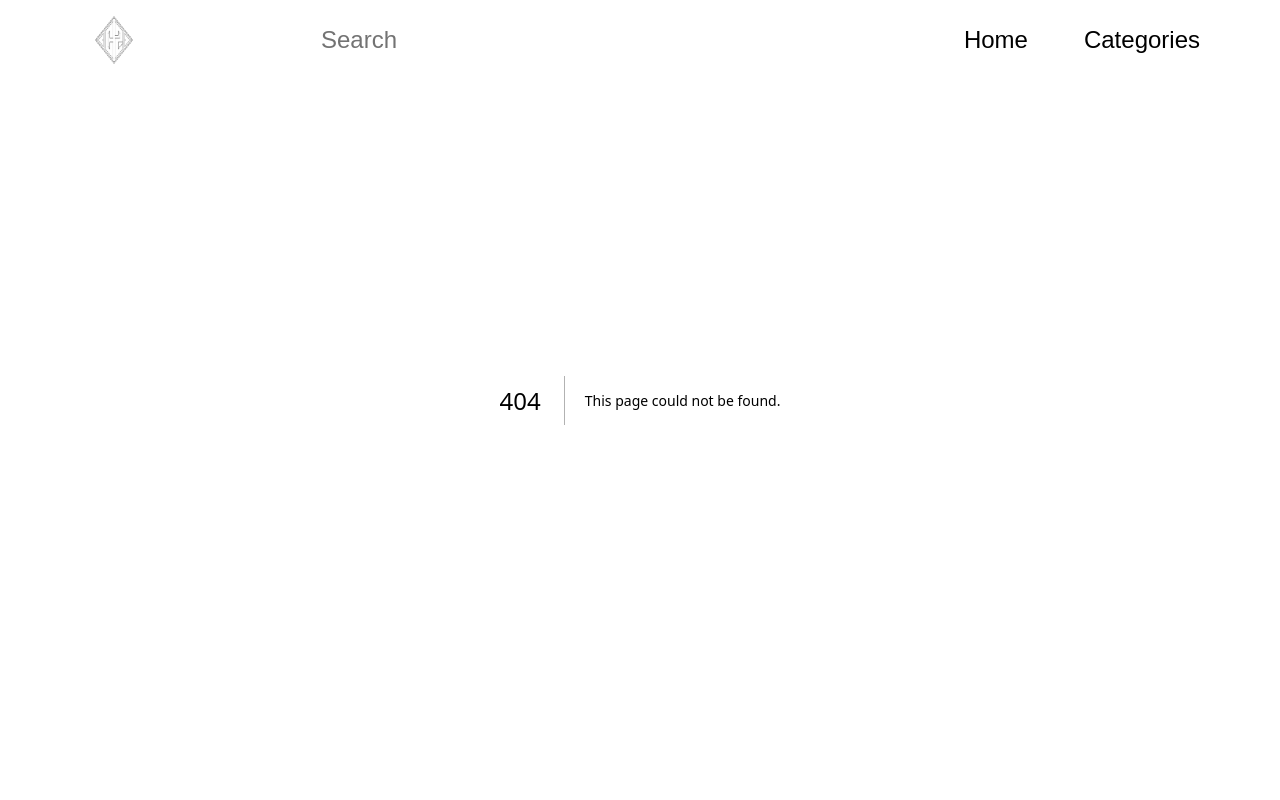
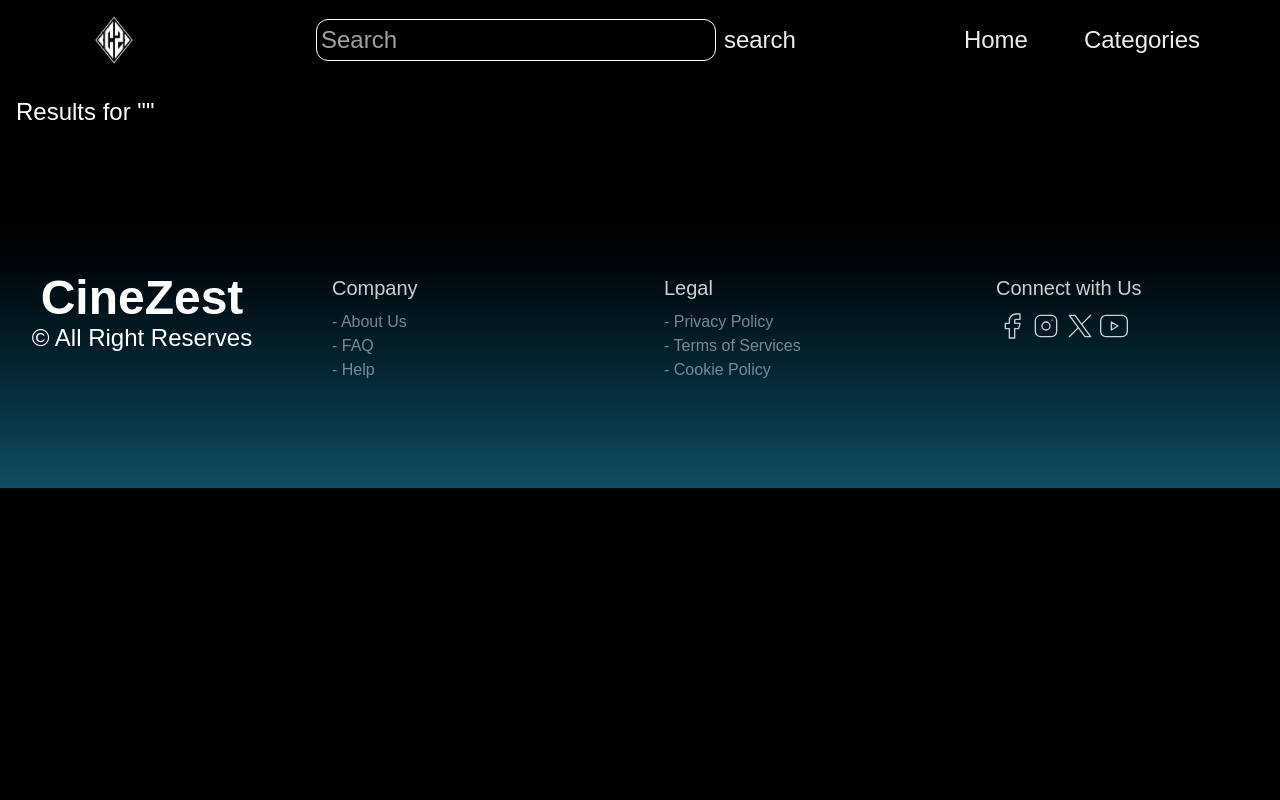
Before and after one commit to SagarDevX/CineZest---A-movie-App, a Next.js app: page /search in a window 1280 px wide. Before the commit this address had no page. Shown: the top 800 px of the page. Built offline with nearby package versions, Linux system fonts and the light colour scheme.

Commit message:
make searchbar working

```diff
--- /dev/null
+++ b/app/search/page.tsx
@@ -0,0 +1,90 @@
+'use client';
+import Card from "@/components/card";
+
+import { useSearchParams } from "next/navigation";
+import { useEffect, useState } from "react";
+
+type Movie = {
+  id: number;
+  name: string;
+  poster_path: string | null;
+  vote_average: string;
+};
+
+export default function SearchPage() {
+  const searchParams = useSearchParams();
+  const query = searchParams.get("query") || "";
+
+  const [movies, setMovies] = useState<Movie[]>([]);
+  const [loading, setLoading] = useState(false);
+
+  useEffect(() => {
+    const fetchData = async () => {
+      if (!query) return;
+
+      setLoading(true);
+
+      try {
+        const url = `https://movie-proxy-omega.vercel.app/api/movies?endpoint=search/tv&query=${encodeURIComponent(query)}`;
+        const res = await fetch(url);
+        const data = await res.json();
+
+        const filtered = (data.results || []).filter(
+          (m: Movie) => m.poster_path
+        );
+
+        setMovies(filtered);
+      } catch (err) {
+        console.error(err);
+        setMovies([]);
+      } finally {
+        setLoading(false);
+      }
+    };
+
+    fetchData();
+  }, [query]);
+
+  return (
+    <div className=" pt-24 p-4 text-white">
+      <h1 className="text-2xl mb-6">
+        Results for "<span className="text-blue-400">{query}</span>"
+      </h1>
+
+      {loading && (
+        <div className="text-center text-neutral-400">Loading...</div>
+      )}
+
+      {!loading && movies.length === 0 && query && (
+        <div className="text-center text-neutral-400">
+          No results found with images for "{query}"
+        </div>
+      )}
+
+       <div className="max-w-fit flex flex-wrap justify-center items-center gap-2">
+        {movies.map((mov, idx) => (
+          <div
+
+            key={`${mov.id}-${idx}`}
+            className='w-28 md:w-34 lg:w-50 group relative cursor-pointer'>
+            <div>
+              <Card
+                src={`https://image.tmdb.org/t/p/w500${mov.poster_path}`}
+                alt="MovPoster"
+                width={300}
+                height={1000}
+              />
+            </div>
+
+            <div className="absolute inset-0 rounded-xl opacity-0 group-hover:opacity-100 bg-linear-to-b from-transparent to-black" />
+
+            <div className="absolute bottom-3 text-left px-2 w-full opacity-0 group-hover:opacity-100 rounded-xl">
+              <h1 className="text-[12px] md:text-xl font-semibold line-clamp-2 text-white">{mov.name}</h1>
+              <span className="font-medium text-[10px] md:text-base">⭐ {mov.vote_average}</span>
+            </div>
+          </div>
+        ))}
+      </div>
+    </div>
+  );
+}
--- a/components/Footer.tsx
+++ b/components/Footer.tsx
@@ -24,7 +24,7 @@ const Footer = () => {
                     </div>
                 </div>
                 <div className='flex flex-col gap-2 opacity-80 items-center md:items-start '>
-                    <h1>Connect with Us</h1>
+                    <h1 className='text-center'>Connect with Us</h1>
                     <div className='grid grid-cols-2 w-32  gap-0 md:grid-cols-4 md:gap-2 text-4xl'>
                         <IconBrandFacebook stroke={1} className='hover:bg-[#0866FF] size-8 rounded transition-all duration-200' />
                         <IconBrandInstagram stroke={1} className='hover:bg-[#ff0090] size-8 rounded transition-all duration-200' />
--- a/components/Navbar.tsx
+++ b/components/Navbar.tsx
@@ -3,17 +3,26 @@ import { motion, useMotionTemplate, useTransform, AnimatePresence } from "motion
 import Image from 'next/image'
 import Link from 'next/link'
 import { useScroll } from "motion/react";
-import { useState } from "react";
+import { useEffect, useState } from "react";
 import { IconMenu2, IconX } from "@tabler/icons-react";
+import { useRouter } from "next/navigation";
+
+type Suggestion = {
+  id: number;
+  name: string;
+  poster_path: string | null;
+};
+
 
 const Navbar = () => {
   const [isOpen, setIsOpen] = useState(false);
   const [catOpen, SetcatOpen] = useState(false)
+  const [query, setQuery] = useState('')
 
-  const preventRefresh = (e: React.SubmitEvent) => {
-    e.preventDefault()
-  }
+  const [suggestions, setSuggestions] = useState<Suggestion[]>([]);
+  const [showSuggestions, setShowSuggestions] = useState(false);
 
+  const router = useRouter()
   const { scrollYProgress } = useScroll()
   const blur = useTransform(scrollYProgress, [0, 0.1], [0, 20])
 
@@ -26,6 +35,29 @@ const Navbar = () => {
     { name: "Sci-fi", href: "/category/sci-fi" }
   ];
 
+
+  useEffect(() => {
+    if (!query.trim()) {
+      setSuggestions([]);
+      return;
+    }
+
+    const timer = setTimeout(async () => {
+      try {
+        const res = await fetch(
+          `https://movie-proxy-omega.vercel.app/api/movies?endpoint=search/tv&query=${encodeURIComponent(query)}`
+        );
+        const data = await res.json();
+
+        setSuggestions((data.results || []).slice(0, 5));
+        setShowSuggestions(true);
+      } catch (err) {
+        console.error(err);
+      }
+    }, 400);
+
+    return () => clearTimeout(timer);
+  }, [query]);
   return (
     <>
       <motion.div
@@ -44,13 +76,41 @@ const Navbar = () => {
         </div>
 
         <div className="">
-          <form className='flex flex-row justify-center gap-2 ' onSubmit={preventRefresh}>
+          <form className='flex flex-row justify-center gap-2 ' onSubmit={(e) => {
+            e.preventDefault();
+            if (!query.trim()) return;
+            router.push(`/search?query=${encodeURIComponent(query)}`);
+          }}>
+            <div className="relative w-72 lg:w-120 flex flex-row gap-2">
               <input
                 type="text"
-              className='border border-white rounded-xl outline-none
-              focus:ring-1 focus:ring-white focus:scale-102 p-1
-              transition-all duration-300 w-72 lg:w-120 text-base lg:text-2xl placeholder:text-neutral-500 active:text-white'
+                value={query}
+                onChange={(e) => setQuery(e.target.value)}
+                onFocus={() => setShowSuggestions(true)}
+                onBlur={() => setTimeout(() => setShowSuggestions(false), 200)}
+                className='border border-white rounded-xl outline-none focus:ring-1 focus:ring-white focus:scale-102 p-1
+               transition-all duration-300 w-72 lg:w-120 text-base lg:text-2xl placeholder:text-neutral-400 active:text-white'
                 placeholder='Search' />
+              <button>search</button>
+
+              {showSuggestions && suggestions.length > 0 && (
+                <div className="absolute top-full -left-1 w-full bg-black/90 backdrop-blur-3xl border border-white/40 rounded-lg mt-2 z-50">
+                  {suggestions.map((item) => (
+                    <div
+                      key={item.id}
+                      className="px-4 py-2 hover:bg-neutral-800 cursor-pointer"
+                      onClick={() => {
+                        router.push(`/search?query=${encodeURIComponent(item.name)}`);
+                        setShowSuggestions(false);
+                      }}
+                    >
+                      {item.name}
+                    </div>
+                  ))}
+                </div>
+              )}
+
+            </div>
 
           </form>
         </div>
```
Lines whose indentation alone changed are shown as unchanged.
